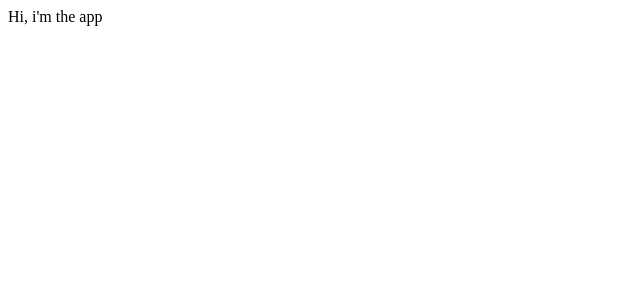
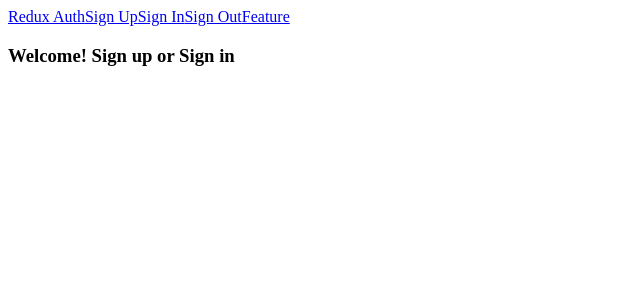
Before and after one commit to YairShlomo/Advanced-React-and-Redux, a React (Create React App) app in the folder auth/client/: page / in a window 1280 px wide. Shown: the top 300 px of the page, without its empty margins (0-640 px from the left). Built offline with nearby package versions, Linux system fonts and the light colour scheme.

Commit message:
Welcome component as App child. Header component. react router

```diff
--- a/auth/client/src/components/App.js
+++ b/auth/client/src/components/App.js
@@ -1,9 +1,11 @@
-import React from 'react';
+import React from "react";
+import Header from "./Header";
 
-export default () => {
-    return (
-        <div>
-            Hi, i'm the app
-        </div>
-    );
-}
+export default ({ children }) => {
+  return (
+    <div>
+      <Header />
+      {children}
+    </div>
+  );
+};
--- /dev/null
+++ b/auth/client/src/components/Header.js
@@ -0,0 +1,18 @@
+import React, { Component } from "react";
+import { Link } from "react-router-dom";
+
+class Header extends Component {
+  render() {
+    return (
+      <div>
+        <Link to="/">Redux Auth</Link>
+        <Link to="/signup">Sign Up</Link>
+        <Link to="/signin">Sign In</Link>
+        <Link to="/signout">Sign Out</Link>
+        <Link to="/feature">Feature</Link>
+      </div>
+    );
+  }
+}
+
+export default Header;
--- /dev/null
+++ b/auth/client/src/components/Welcome.js
@@ -0,0 +1,5 @@
+import React from "react";
+
+export default () => {
+  return <h3>Welcome! Sign up or Sign in </h3>;
+};
--- a/auth/client/src/index.js
+++ b/auth/client/src/index.js
@@ -1,5 +1,14 @@
 import React from "react";
 import ReactDOM from "react-dom";
 import App from "./components/App";
+import { BrowserRouter, Route } from "react-router-dom";
+import Welcome from "./components/Welcome";
 
-ReactDOM.render(<App />, document.querySelector("#root"));
+ReactDOM.render(
+  <BrowserRouter>
+    <App>
+      <Route path="/" exact component={Welcome} />
+    </App>
+  </BrowserRouter>,
+  document.querySelector("#root")
+);
```
